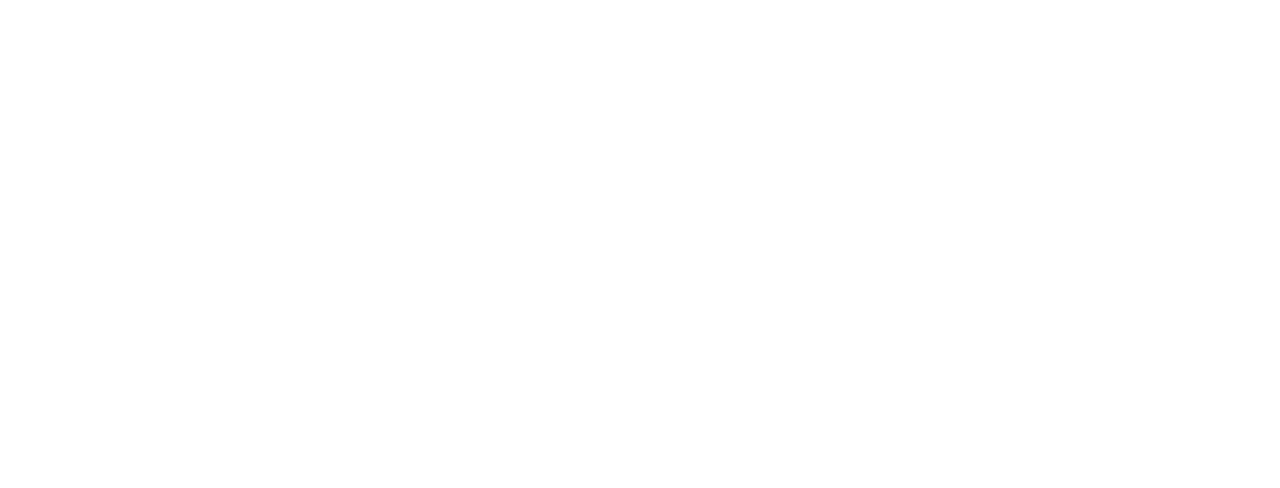
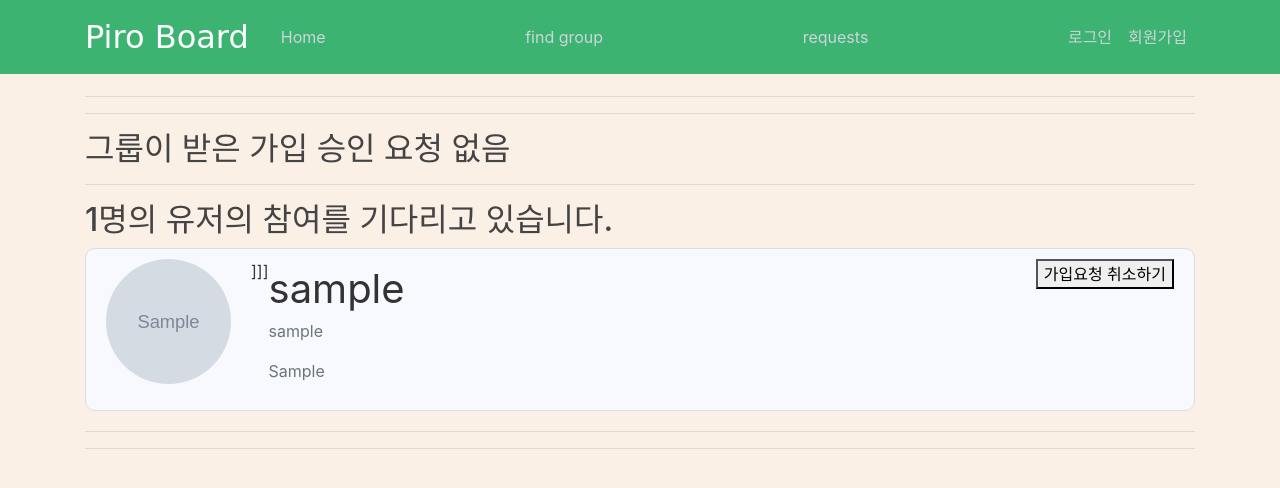
Before and after one commit to pirogramming/PiroBoard, a Django app: page /group/1/head/manage_requests/ in a window 1280 px wide. Before the commit the part shown is empty. Shown: the top 488 px of the page. Run offline with Django 3.2, Linux system fonts and the light colour scheme; tables that the repository leaves empty hold one stand-in row (values such as "Sample post"); grey boxes marked "Sample" are stand-in pictures; some libraries are stand-ins or nearby versions.

Commit message:
그룹장-가입요청 승인하기(그룹원으로 받기)기능 완료

```diff
--- a/blog_manager/templates/blog_manager/group_manage.html
+++ b/blog_manager/templates/blog_manager/group_manage.html
@@ -12,6 +12,7 @@
         <a href="{% url 'manage_requests' pk %}"><li>가입요청 처리</li></a>
         <hr/>
         <li>이 창으로 들어오는 버튼은 그룹장일때만 보이게 하기</li>
+        <li>그룹장 데코레이터 까먹지 말기</li>
     </ur>
 
     <hr/>
--- a/blog_manager/templates/blog_manager/manage_requests.html
+++ b/blog_manager/templates/blog_manager/manage_requests.html
@@ -1,10 +1,68 @@
-<!DOCTYPE html>
-<html lang="en">
-<head>
-    <meta charset="UTF-8">
-    <title>Title</title>
-</head>
-<body>
+{% extends "blog/base.html" %}
 
-</body>
-</html>
+
+
+{% block content %}
+    <hr/>
+    <hr/>
+
+
+    {% if userRequest %}
+        <h2>{{ user_requests_count }}명의 유저가 가입을 요청했습니다</h2>
+        {% for user in user_requests %}
+            <div class="content-section">
+                <div class="media">
+                    <img class="rounded-circle account-img" src="{{ user.image }}">]]]
+                    <div class="media-body">
+                        <div class="account-heading">{{ user.user.username }}</div>
+                        <p class="text-secondary">{{ user.nickname }}</p>
+                        <p class="text-secondary">{{ user.region }}</p>
+                    </div>
+                    <div>
+                        <form method="post" action="{% url 'user_request_accept' pk %}">
+                            {% csrf_token %}
+                            <input type="hidden" name="group_id" value="{{ pk }}">
+                            <input type="hidden" name="user_p" value="{{ user.user.username }}">
+                            <button type="submit">가입 승인하기</button>
+                        </form>
+                    </div>
+                </div>
+            </div>
+        {% endfor %}
+
+    {% else %}
+        <h2>그룹이 받은 가입 승인 요청 없음</h2>
+    {% endif %}
+
+    <hr/>
+
+    {% if groupRequest %}
+        <h2>{{ group_requests_count }}명의 유저의 참여를 기다리고 있습니다.</h2>
+        {% for user in group_requests %}
+            <div class="content-section">
+                <div class="media">
+                    <img class="rounded-circle account-img" src="{{ user.image }}">]]]
+                    <div class="media-body">
+                        <div class="account-heading">{{ user.user.username }}</div>
+                        <p class="text-secondary">{{ user.nickname }}</p>
+                        <p class="text-secondary">{{ user.region }}</p>
+                    </div>
+                    <div>
+                        <form method="post" action="{% url 'group_request_cancel' pk %}">
+                            {% csrf_token %}
+                            <input type="hidden" name="group_id" value="{{ pk }}">
+                            <button type="submit">가입요청 취소하기</button>
+                        </form>
+                    </div>
+                </div>
+            </div>
+        {% endfor %}
+
+    {% else %}
+        <h2>그룹에서 보낸 가입 요청 없음</h2>
+    {% endif %}
+
+
+    <hr/>
+    <hr/>
+{% endblock content %}
--- a/blog_manager/urls.py
+++ b/blog_manager/urls.py
@@ -7,4 +7,7 @@
     path('manage_member/', views.group_member_manage, name='group_member_manage'),
     path('invite_member/', views.invite_member, name='invite_member'),
     path('manage_requests/', views.manage_requests, name='manage_requests'),
+
+    path('request_accept/', views.user_request_accept, name='user_request_accept'),
+    path('request_cancel/', views.group_request_cancel, name='group_request_cancel'),
 ]
--- a/blog_manager/views.py
+++ b/blog_manager/views.py
@@ -1,18 +1,18 @@
+from django.contrib.auth.models import User
 from django.http import HttpResponse
-from django.shortcuts import render
+from django.shortcuts import render, redirect
 
 # Create your views here.
 from users.models import Group, Profile, GroupMember
 
 
 def group_manage(request, pk):
-    profile = Profile.objects.get(user=request.user)
 
     group = Group.objects.get(id=pk)
-    members = Profile.objects.filter(group=group)
+    members = [x.group for x in GroupMember.objects.filter(group=group, status='a')]
 
     ctx = {
-        'pk':pk,
+        'pk': pk,
         'group': group,
         'members': members,
     }
@@ -23,11 +23,13 @@
 def group_info_update(request, pk):
     return HttpResponse('그룹 업데이트를 해줄 친절한 누군가를 찾아요')
 
+
 def group_member_manage(request, pk):
     ctx = {
         'pk': pk,
     }
     return render(request, 'blog_manager/manage_group_member.html', ctx)
+
 
 def invite_member(request, pk):
     ctx = {
@@ -35,8 +37,71 @@
     }
     return render(request, 'blog_manager/invite_member.html', ctx)
 
+
 def manage_requests(request, pk):
+    group = Group.objects.get(id=pk)
+
+    user_requests = [x.person for x in GroupMember.objects.filter(group=group, status='u')]
+    group_requests = [x.person for x in GroupMember.objects.filter(group=group, status='g')]
+
     ctx = {
         'pk': pk,
     }
+
+    if len(user_requests) > 0:
+        ctx['user_requests'] = user_requests
+        ctx['userRequest'] = True
+        ctx['user_requests_count'] = len(user_requests)
+
+    else:
+        ctx['userRequest'] = False
+
+    if len(group_requests) > 0:
+        ctx['group_requests'] = group_requests
+        ctx['groupRequest'] = True
+        ctx['group_requests_count'] = len(group_requests)
+
+    else:
+        ctx['groupRequest'] = False
+
     return render(request, 'blog_manager/manage_requests.html', ctx)
+
+
+# 코드가 좀 조잡하다. 좀 더 예뻤으면 좋겠다.
+# 유저가 그룹에 보낸 '가입승인요청' 수용
+# 새로 렌더링 하지 없게 수정하기
+# 정말이냐고 알림창 띄우기
+def user_request_accept(request, pk):
+    if request.method == "POST":
+        form = request.POST
+        group = Group.objects.get(id=pk)
+        group.save()
+
+        profile_name = form.get('user_p')
+        user = User.objects.get(username=profile_name)
+        profile = Profile.objects.get(user=user)
+
+        membership = GroupMember.objects.get(group=group, person=profile)
+
+        membership.status = 'a'
+        membership.save()
+
+        return redirect('manage_requests', pk)
+    return redirect('manage_requests', pk)
+
+
+# 그룹이 유저에 보낸 '가입요청' 취소
+# 새로고침 없게 수정하기
+def group_request_cancel(request, pk):
+    if request.method == "POST":
+        form = request.POST
+        group_id = form.get('group_id')
+        group = Group.objects.get(id=group_id)
+        group.save()
+
+        profile = Profile.objects.get(user=request.user)
+        membership = GroupMember.objects.get(group=group, person=profile)
+        membership.delete()
+
+        return redirect('manage_requests')
+    return redirect('manage_requests')
```
